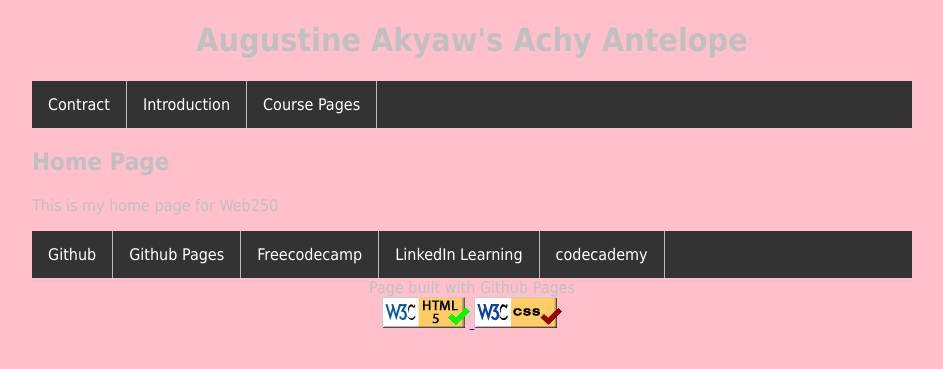
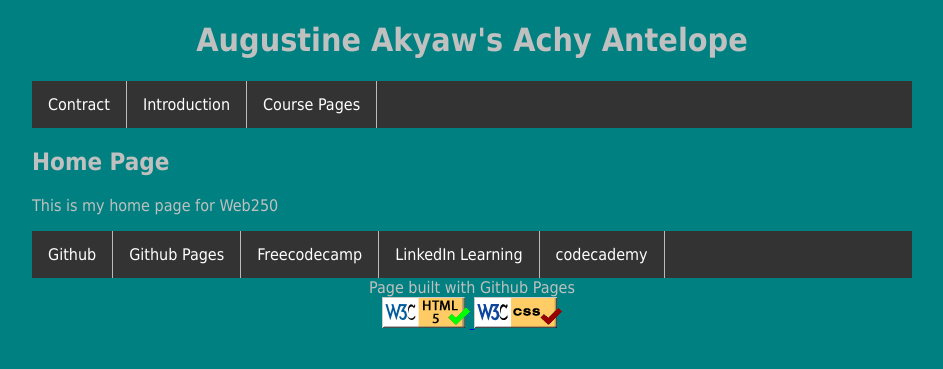
Before and after one commit to SunOfGad/SunOfGad.github.io, a PHP site: page / in a window 1280 px wide. Shown: the top 369 px of the page, without its empty margins (168-1111 px from the left). Run offline with PHP 8.4, Linux system fonts and the light colour scheme.

Commit message:
save color

```diff
--- a/web250/styles/default.css
+++ b/web250/styles/default.css
@@ -1,7 +1,7 @@
 body {
 
     color: silver;
-    background-color: Pink;
+    background-color: teal;
     font-family: Tahoma;
     margin-left: 200px;
     margin-right: 200px;
```
